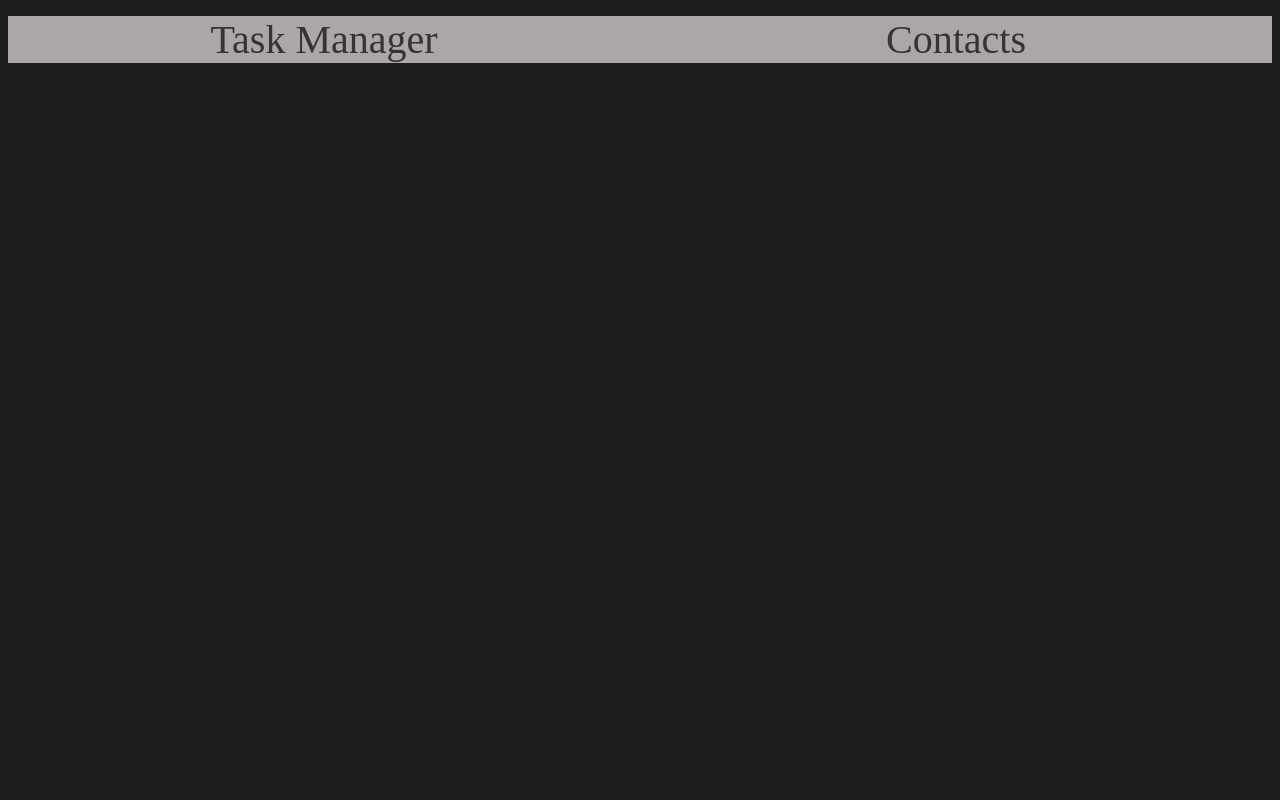
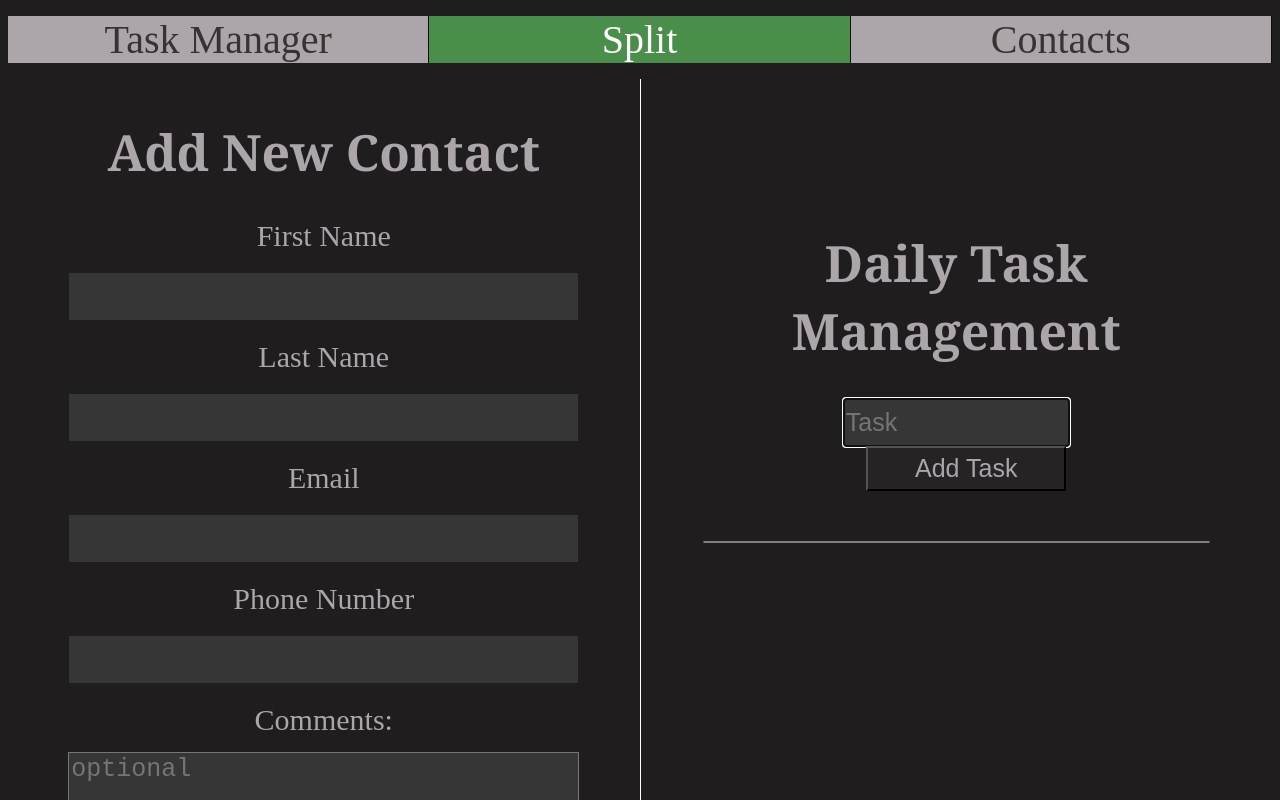
Before and after one commit to Aslan-Mammadov/Task_Management, a React (Create React App) app: page /split in a window 1280 px wide. Shown: the top 800 px of the page. Built offline with nearby package versions, Linux system fonts and the light colour scheme.

Commit message:
add split screen

```diff
--- a/package.json
+++ b/package.json
@@ -12,6 +12,7 @@
     "@testing-library/react": "^13.4.0",
     "@testing-library/user-event": "^13.5.0",
     "i": "^0.3.7",
+    "node": "^21.7.1",
     "npm": "^10.5.0",
     "react": "^18.2.0",
     "react-dom": "^18.2.0",
--- a/src/App.js
+++ b/src/App.js
@@ -11,6 +11,7 @@ function App() {
       <Routes>
         <Route path="/" element={<TaskManager />} />
         <Route path="/contacts" element={<Contacts />} />
+        <Route path="/split" element={<div className='split-container'><Contacts/> <TaskManager/> </div>}/>
       </Routes>
     </>
   );
--- a/src/components/Contacts.jsx
+++ b/src/components/Contacts.jsx
@@ -9,7 +9,7 @@ function Contacts() {
       <form className="contacts-form" onSubmit={handleSubmit}>
         <h1>Add New Contact</h1>
         <label htmlFor="name">First Name</label>
-        <input type="text" name="name" />
+        <input type="text" name="name" autoFocus/>
 
         <label htmlFor="last-name">Last Name</label>
         <input type="text" name="last-name" />
--- a/src/components/Navigation.jsx
+++ b/src/components/Navigation.jsx
@@ -6,6 +6,9 @@ function Navigation() {
       <ul>
         <li>
             <NavLink to='/' > Task Manager</NavLink>
+        </li>
+        <li>
+            <NavLink to='/split'> Split </NavLink>
         </li>
         <li>
             <NavLink to='/contacts'> Contacts </NavLink>
--- a/src/components/TaskManager.jsx
+++ b/src/components/TaskManager.jsx
@@ -23,7 +23,7 @@ function TaskManager() {
   };
 
   return (
-    <>
+    <div className='split-task'>
       <form onSubmit={handleSubmit}>
         <h1>Daily Task Management</h1>
         <input
@@ -32,11 +32,12 @@ function TaskManager() {
           placeholder="Task"
           onChange={handleChange}
           required
+          autoFocus
         />
         <button type="submit">Add Task</button>
       </form>
       <Tasks savedTasks={savedTasks} handleRemove={handleRemove} />
-    </>
+    </div>
   );
 }
 
--- a/src/components/Tasks.jsx
+++ b/src/components/Tasks.jsx
@@ -1,7 +1,7 @@
 import React from "react";
 
 function Tasks({ savedTasks, handleRemove }) {
-    console.log(savedTasks)
+
   return (
     <div>
       {savedTasks && (
--- a/src/index.css
+++ b/src/index.css
@@ -23,6 +23,7 @@ a {
   text-decoration: none;
   color: rgb(55, 50, 52);
   height: 100%;
+  border-right: 1px solid rgb(15, 13, 13);
 }
 .active {
   background-color: rgb(73, 143, 73);
@@ -88,16 +89,17 @@ form {
 }
 :hover.delete-btn {
   background-color: rgb(88, 86, 86);
-  color: rgb(232, 207, 207);
+  color: rgb(174, 106, 106);
 }
 .container input:checked ~ .checkmark {
   text-decoration: line-through;
+  color: green;
 }
 ::-webkit-scrollbar {
   width: 0;
 }
 .contacts-form{
-  margin-top:20px;
+  margin-top:5px;
   width: 50%;
 }
 .contacts-form input{
@@ -118,3 +120,14 @@ textarea{
   color: rgb(172, 165, 169);
   font-size: 25px;
 }
+.split-container{
+  display: flex;
+}
+.split-container .split-task{
+  width: 50%;
+  border-left: 1px solid white;
+}
+
+.split-container .task-container{
+  width: 80%;
+}
```
Also changed, not shown: 2 other files (tests, documents, lock files or other folders).
